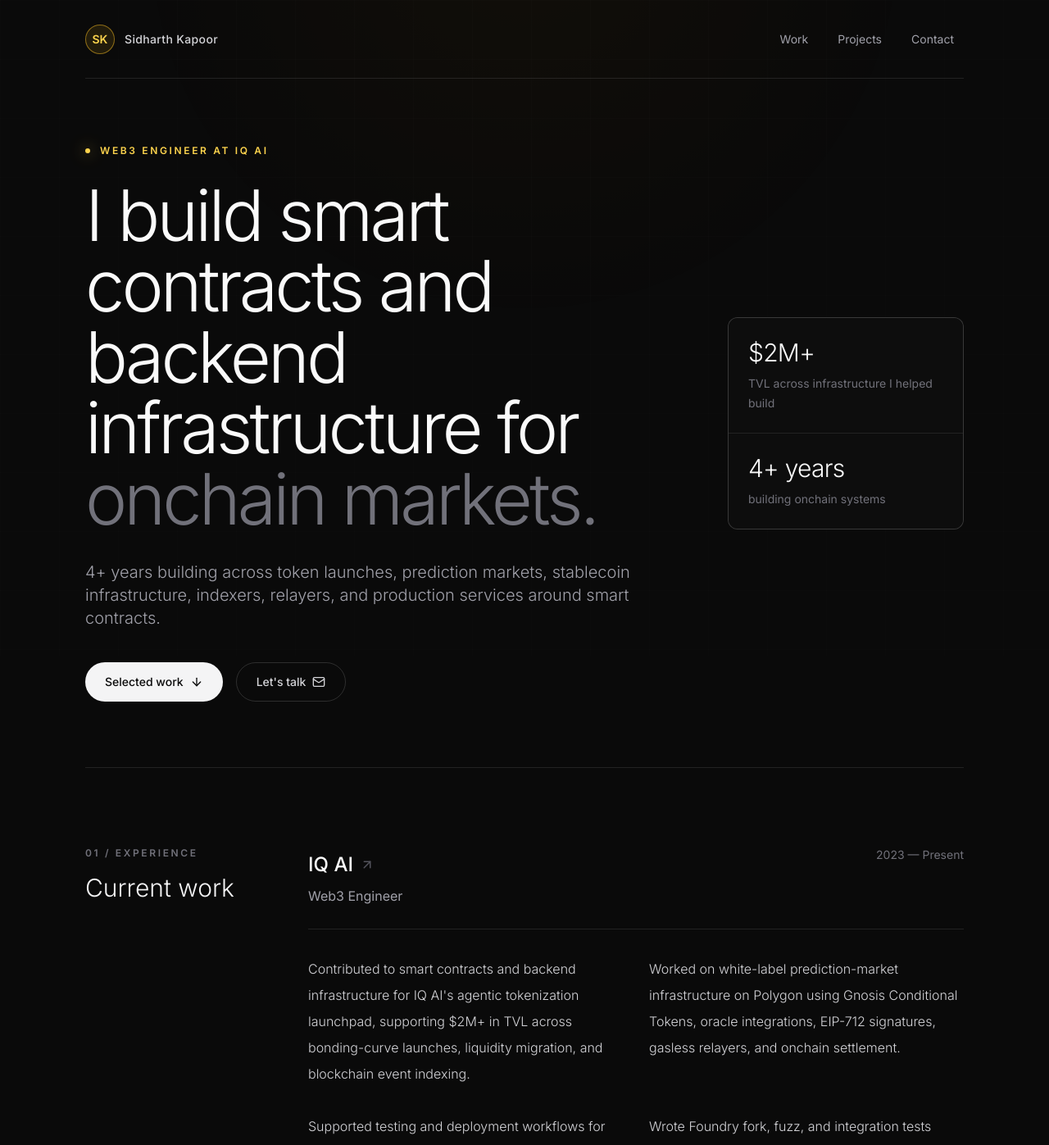
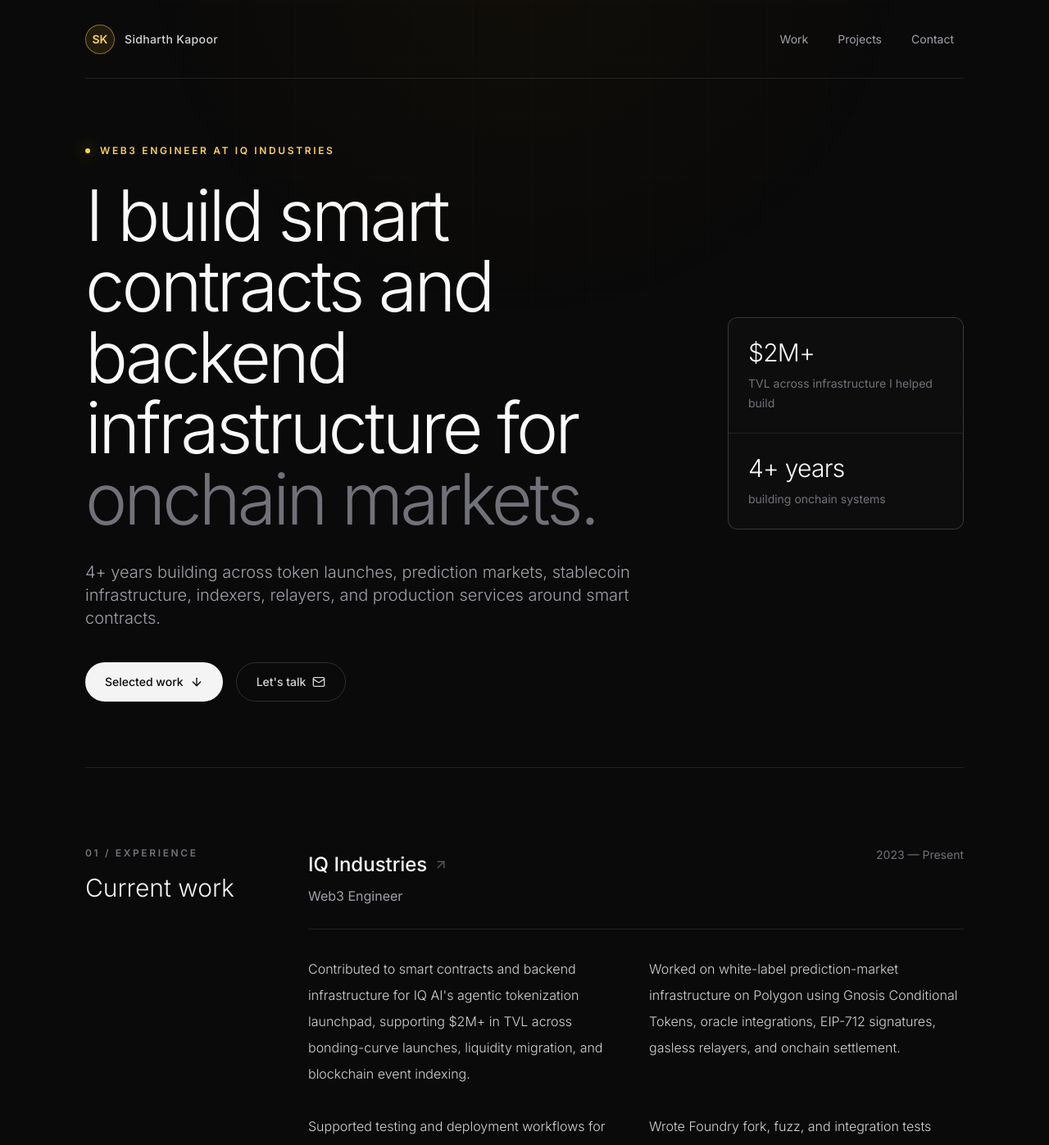
Before and after one commit to SidharthK2/portfolio, a React (Vite) app: page / in a window 1280 px wide. Shown: the top 1397 px of the page at 82% size. Built offline with nearby package versions, Linux system fonts and the light colour scheme.

Commit message:
Correct IQ Industries title

```diff
--- a/index.html
+++ b/index.html
@@ -7,7 +7,7 @@
     <meta name="theme-color" content="#0a0a0a" />
 
     <title>Sidharth Kapoor — Web3 & DeFi Engineer</title>
-    <meta name="description" content="Web3 engineer at IQ AI building smart contracts, DeFi protocols, blockchain indexers, relayers, and production backend infrastructure." />
+    <meta name="description" content="Web3 engineer at IQ Industries building smart contracts, DeFi protocols, blockchain indexers, relayers, and production backend infrastructure." />
     <meta name="author" content="Sidharth Kapoor" />
     <link rel="canonical" href="https://www.sidk.dev/" />
 
@@ -34,8 +34,8 @@
         "jobTitle": "Web3 Engineer",
         "worksFor": {
           "@type": "Organization",
-          "name": "IQ AI",
-          "url": "https://iqai.com/"
+          "name": "IQ Industries",
+          "url": "https://iqindustries.com/"
         },
         "sameAs": [
           "https://github.com/SidharthK2",
--- a/src/App.tsx
+++ b/src/App.tsx
@@ -108,7 +108,7 @@ const Portfolio = () => {
 						<div>
 							<p className="mb-7 flex items-center gap-3 text-xs font-semibold uppercase tracking-[0.22em] text-amber-300">
 								<span className="size-1.5 rounded-full bg-amber-300 shadow-[0_0_18px_rgba(252,211,77,0.8)]" />
-								Web3 Engineer at IQ AI
+								Web3 Engineer at IQ Industries
 							</p>
 							<h1 className="max-w-4xl text-5xl font-light leading-[1.04] tracking-[-0.045em] text-zinc-50 sm:text-7xl lg:text-[5.4rem]">
 								I build smart contracts and backend infrastructure for{" "}
@@ -176,11 +176,11 @@ const Portfolio = () => {
 								<div className="flex flex-col gap-3 border-b border-white/10 pb-7 sm:flex-row sm:items-start sm:justify-between">
 									<div>
 										<a
-											href="https://iqai.com/"
+											href="https://iqindustries.com/"
 											{...externalLinkProps}
 											className="group inline-flex min-h-11 items-center gap-2 text-2xl font-medium text-zinc-50 focus-visible:outline focus-visible:outline-2 focus-visible:outline-offset-4 focus-visible:outline-amber-400"
 										>
-											IQ AI
+											IQ Industries
 											<ArrowUpRight
 												size={18}
 												aria-hidden="true"
```
